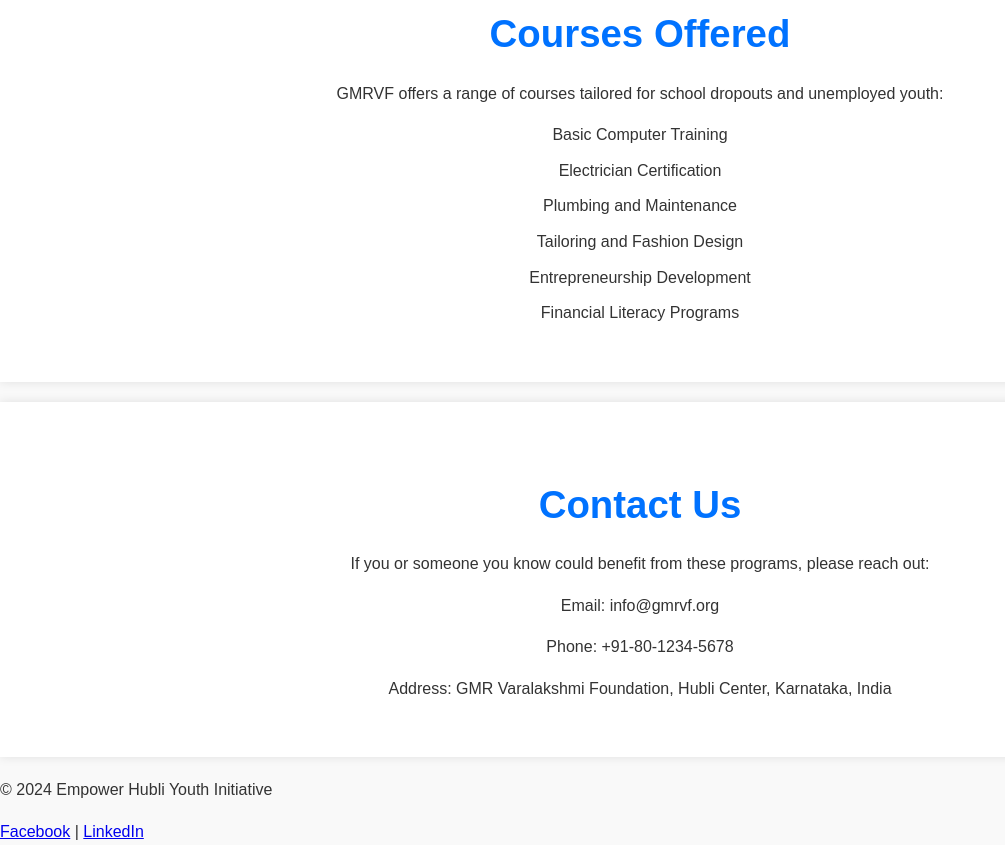
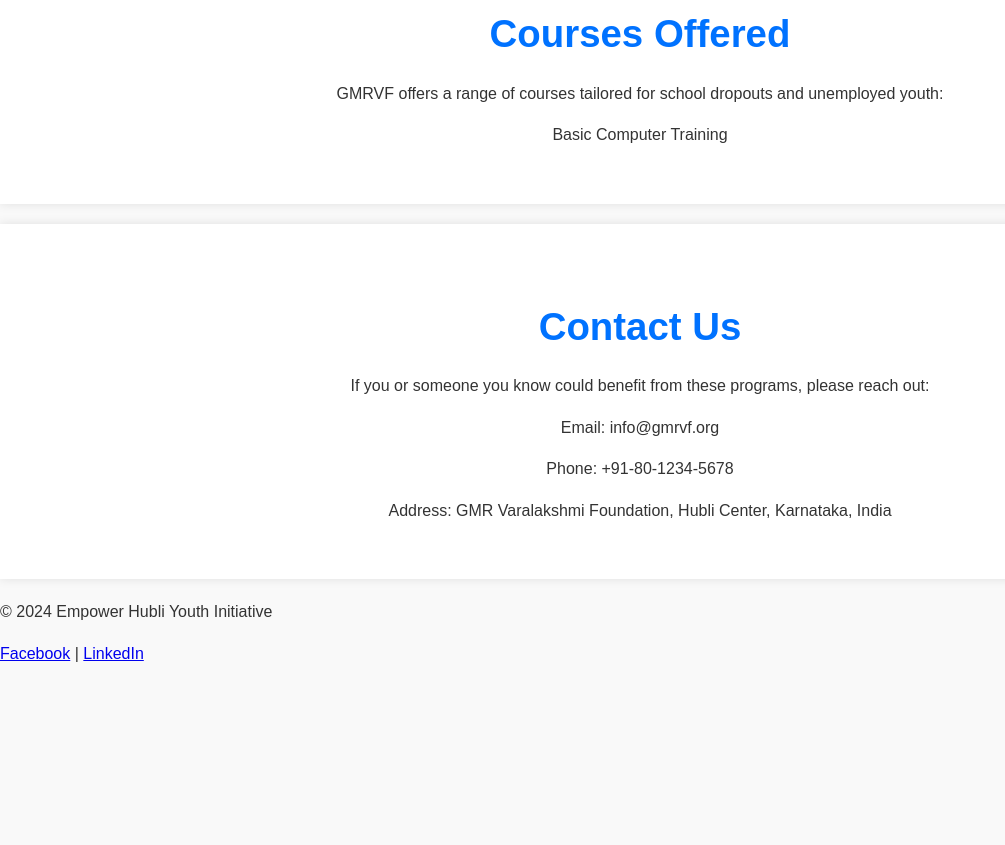
Before and after one commit to moondeity7/youth-empowerment, a plain HTML site: page index.html in a window 1280 px wide. Shown: the part 1648-2493 px from the top of the page, without its empty margins (0-1005 px from the left). After the commit the page ends 2315 px from the top, so only its background shows below. Drawn offline with Linux system fonts and the light colour scheme.

Commit message:
Update index.html

```diff
--- a/index.html
+++ b/index.html
@@ -78,11 +78,6 @@
             <p>GMRVF offers a range of courses tailored for school dropouts and unemployed youth:</p>
             <ul>
                 <li>Basic Computer Training</li>
-                <li>Electrician Certification</li>
-                <li>Plumbing and Maintenance</li>
-                <li>Tailoring and Fashion Design</li>
-                <li>Entrepreneurship Development</li>
-                <li>Financial Literacy Programs</li>
             </ul>
         </div>
     </section>
```
